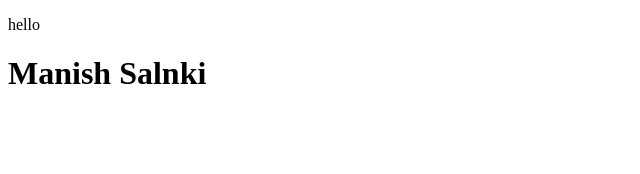
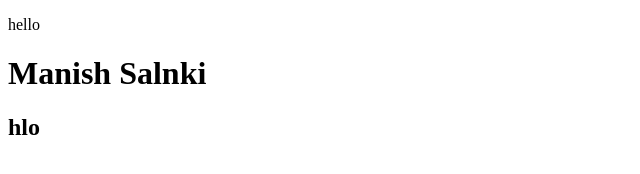
Before and after one commit to manishDSA/htmlcourse, a plain HTML site: page index.html in a window 1280 px wide. Shown: the full height of the page, 0-640 px from the left. Drawn offline with Linux system fonts and the light colour scheme.

Commit message:
use p tag and h tag

```diff
--- a/index.html
+++ b/index.html
@@ -8,5 +8,6 @@
 <body>
     <p> hello</p>
     <h1>Manish Salnki</h1>
+    <h2> hlo</h2>
 </body>
 </html>
```
